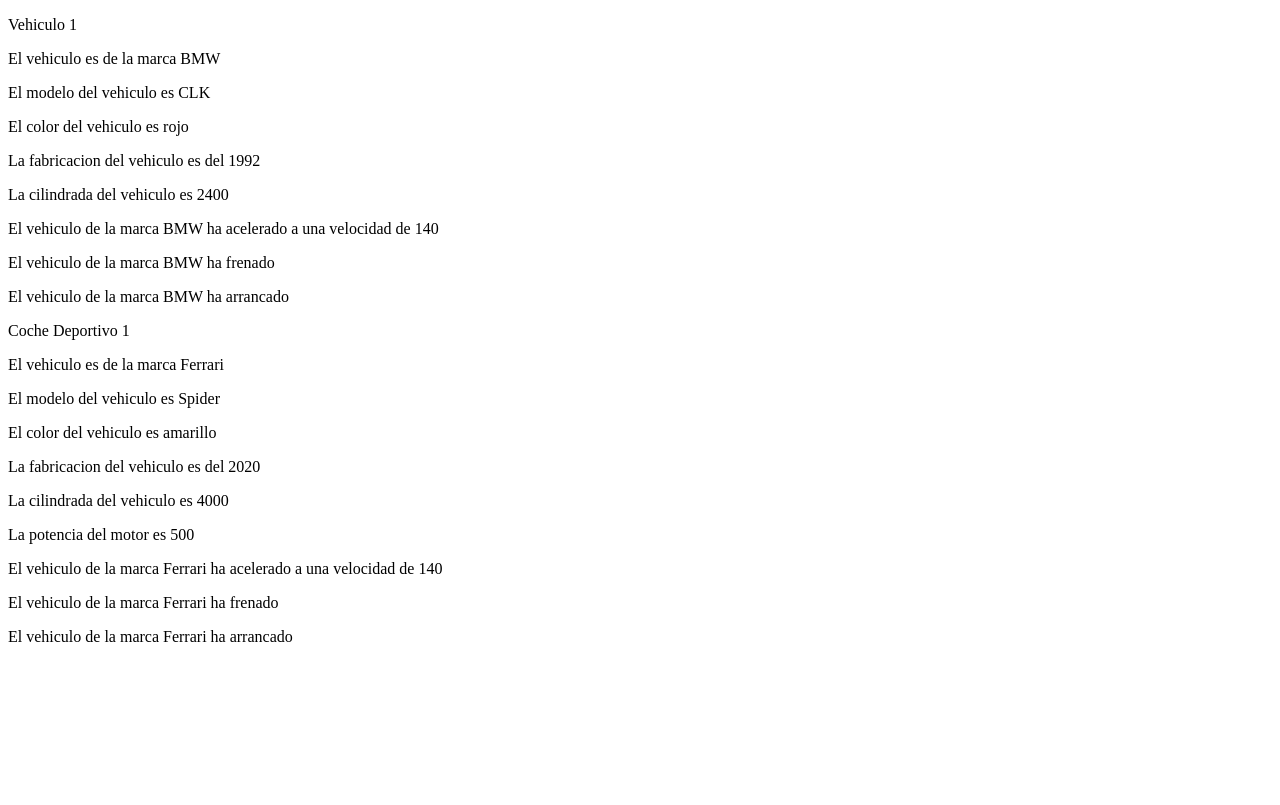
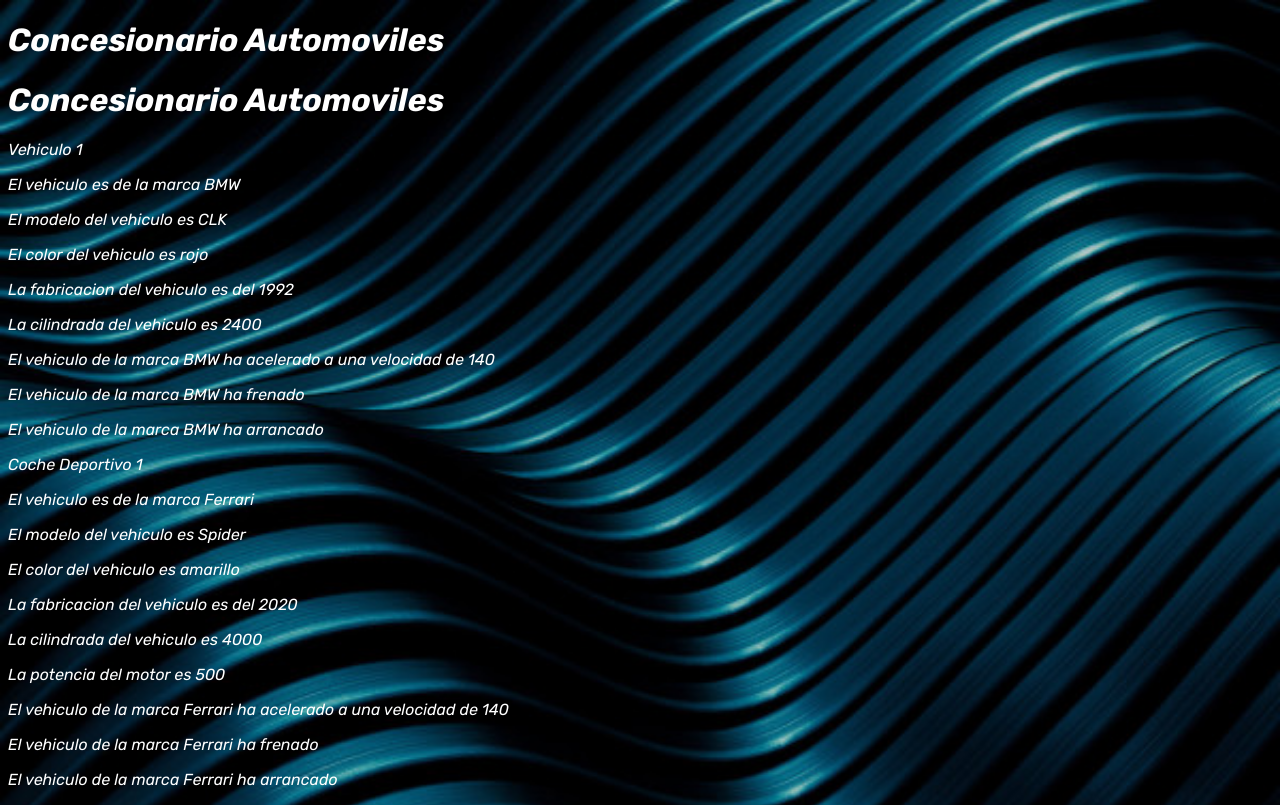
Before and after one commit to alfonn13/ExamenU4_AlfonsoReviejoValle, a plain HTML site: page index.html in a window 1280 px wide. Drawn offline with Linux system fonts and the light colour scheme.

Commit message:
Update CSS

```diff
--- a/index.html
+++ b/index.html
@@ -5,8 +5,13 @@
     <meta name="viewport" content="width=device-width, initial-scale=1.0">
     <title>Concesionario Automoviles</title>
     <link rel="shortcut icon" href="favicon.ico" type="image/x-icon">
+    <link rel="stylesheet" href="styles/style.css">
 </head>
 <body>
+    <div>
+        <h1 class="border">Concesionario Automoviles</h1>
+        <h1 class="ola">Concesionario Automoviles</h1>
+    </div>
     <script src="scripts/main.js" type="module"></script>
 </body>
 </html>
--- a/styles/style.css
+++ b/styles/style.css
@@ -0,0 +1,13 @@
+@font-face {
+    font-family: Rubik;
+    src: url(../assets/fonts/Rubik/Rubik-Italic-VariableFont_wght.ttf);
+}
+
+body{
+    background-image: url('../assets/fondo.jpg');
+    background-size: cover;
+    background-repeat: no-repeat;
+    background-attachment: fixed;
+    color: white;
+    font-family: Rubik;
+}
```
Also changed, not shown: scripts/main.js (+1 -7 lines), assets/fondo.jpg (added), assets/fonts/Rubik/Rubik-VariableFont_wght.ttf (deleted).
